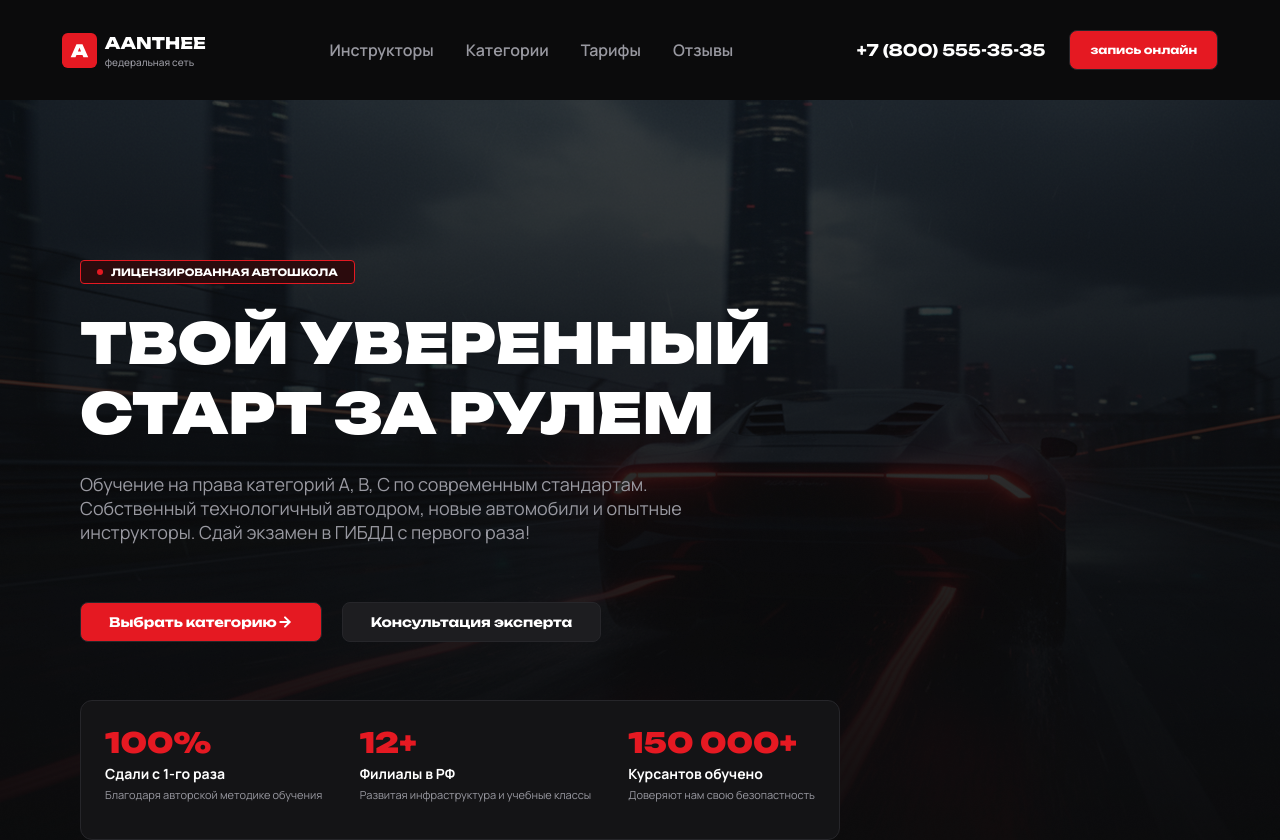
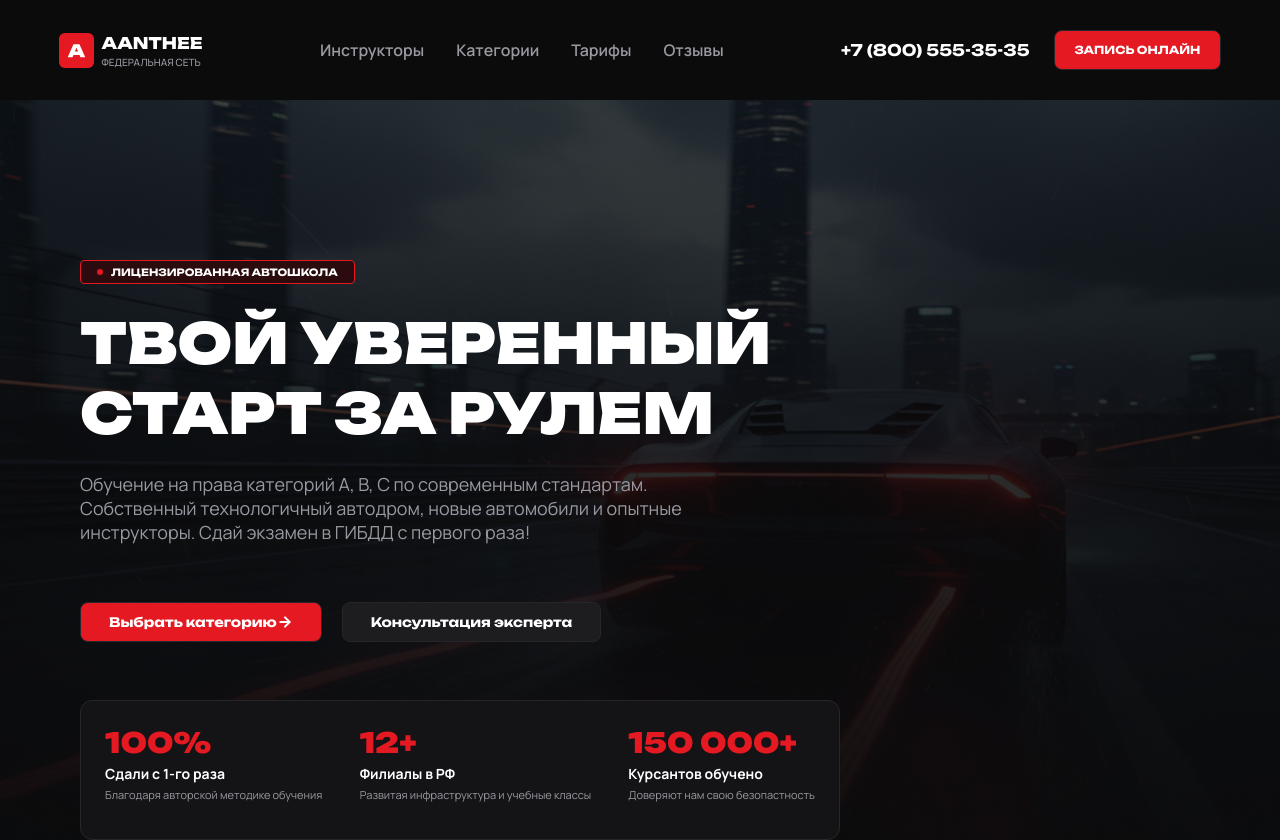
Before and after one commit to faza-ice/practice, a React (Vite) app: page / in a window 1280 px wide. Shown: the top 840 px of the page. Built offline with nearby package versions, Linux system fonts and the light colour scheme.

Commit message:
поправка регистра

```diff
--- a/src/widgets/header/ui/Header/Header.jsx
+++ b/src/widgets/header/ui/Header/Header.jsx
@@ -11,7 +11,7 @@ const Header = ()=>{
         <div className={styles.header}>
             <div className={styles.logo}>
                 <img src={imag} alt="" />
-                <div className={styles.name}><Title className={styles.title}>AANTHEE</Title><Text className={styles.text}><span className={styles.textMedium}>федеральная сеть</span></Text></div>
+                <div className={styles.name}><Title className={styles.title}>AANTHEE</Title><Text className={styles.text}><span className={styles.textMedium}>ФЕДЕРАЛЬНАЯ СЕТЬ</span></Text></div>
             </div>
             <nav className={styles.nav}>
                <Text><a href="" className={styles.textSemiBold}>Инструкторы</a></Text>
@@ -21,7 +21,7 @@ const Header = ()=>{
             </nav>
             <div className={styles.tech}>
                 <Title className={styles.title}><span className={styles.titleBold}>+7 (800) 555-35-35</span></Title>
-                <Button option='red' className={styles.button}>запись онлайн</Button>
+                <Button option='red' className={styles.button}>ЗАПИСЬ ОНЛАЙН</Button>
             </div>
         </div>
     )
```
